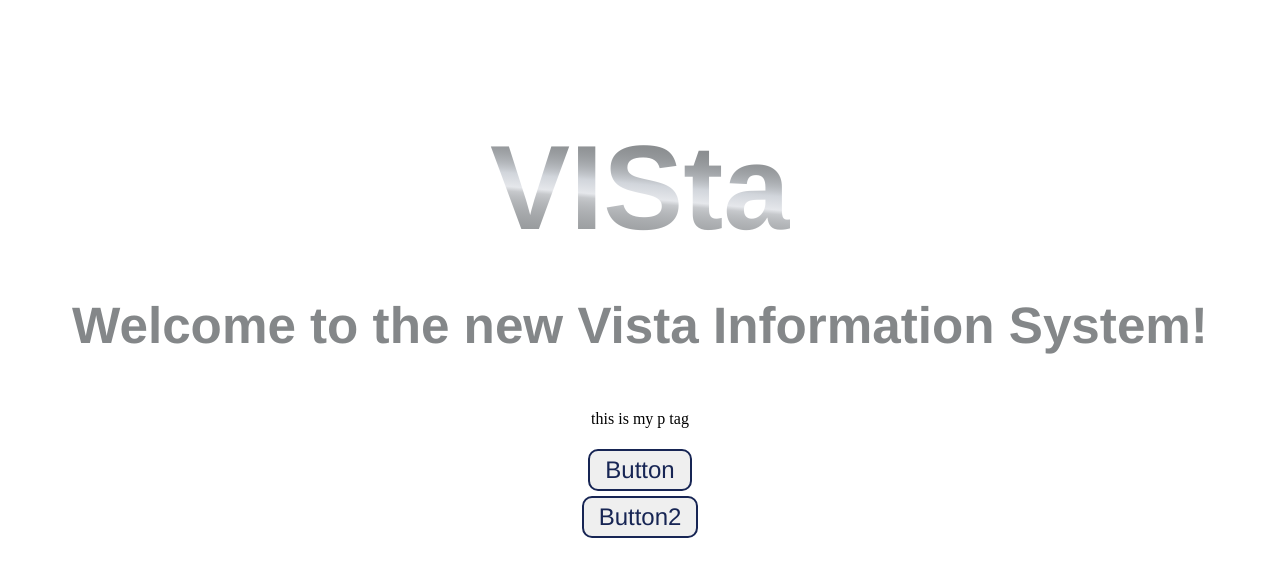
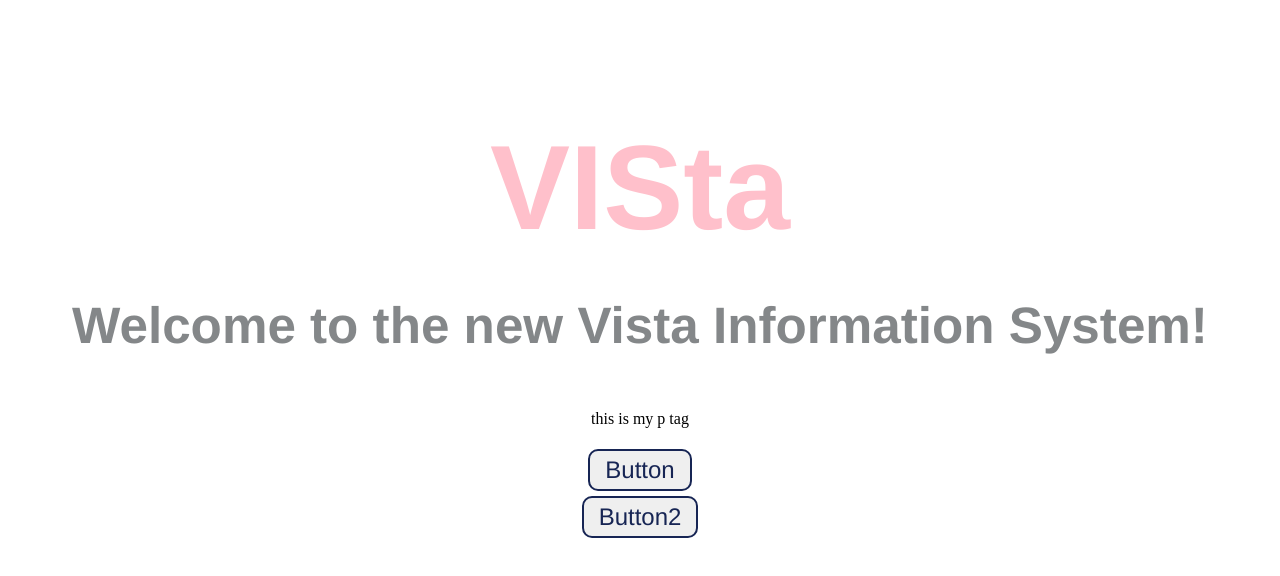
Before and after one commit to eugenevmc/sveltecomponents, a SvelteKit app: page / in a window 1280 px wide. Shown: the top 576 px of the page. Built offline with nearby package versions, Linux system fonts and the light colour scheme.

Commit message:
Changed some styles

```diff
--- a/src/routes/+page.svelte
+++ b/src/routes/+page.svelte
@@ -12,7 +12,7 @@ align-items: center;
 gap: 5px;
 height: 80vh;
 ">
-    <Header type=metallic>VISta</Header>
+    <Header style='color: pink;'>VISta</Header>
     <H1>Welcome to the new Vista Information System!</H1>
     <p style="display: flex;">
         this is my p tag
```
